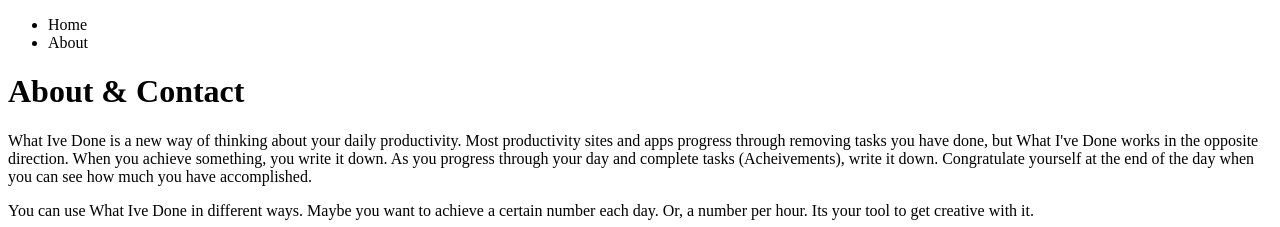
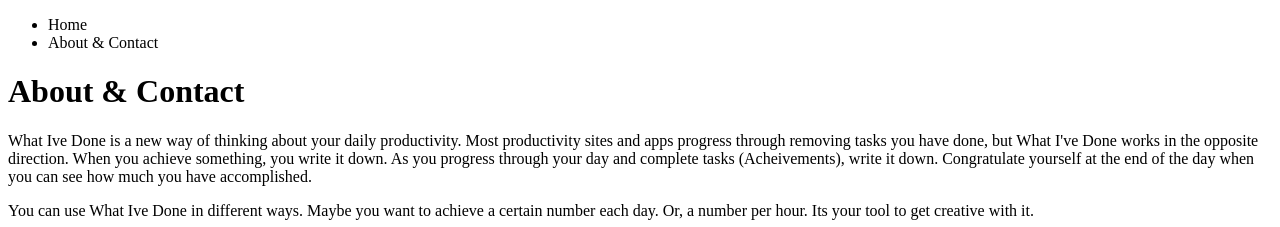
Before and after one commit to rachel-white/what-ive-done, a Python web app: template templates/about.html in a window 1280 px wide. Shown: the top 227 px of the page. Run offline with Jinja, Linux system fonts and the light colour scheme; the template is opened without the code that fills it, so the values that code supplies are empty.

Commit message:
about page before sign in

```diff
--- a/templates/about.html
+++ b/templates/about.html
@@ -3,7 +3,7 @@
 <nav class="nav">
             <ul class="nav-list">
                 <li class="nav-item">Home</li>
-                <li class="nav-item">About</li>
+                <li class="nav-item">About & Contact</li>
             </ul>
         </nav>
 <h1>About & Contact</h1>
```
